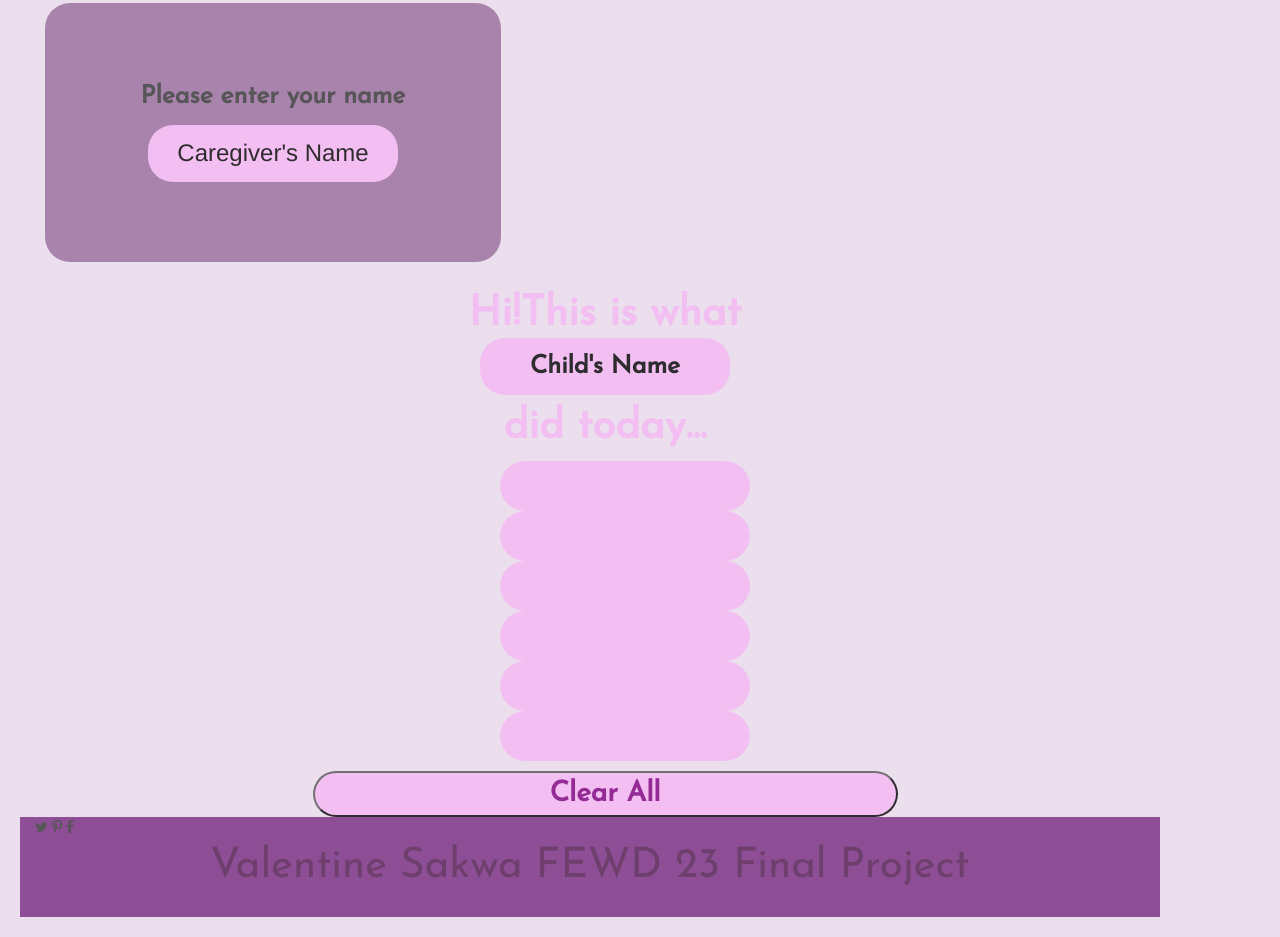
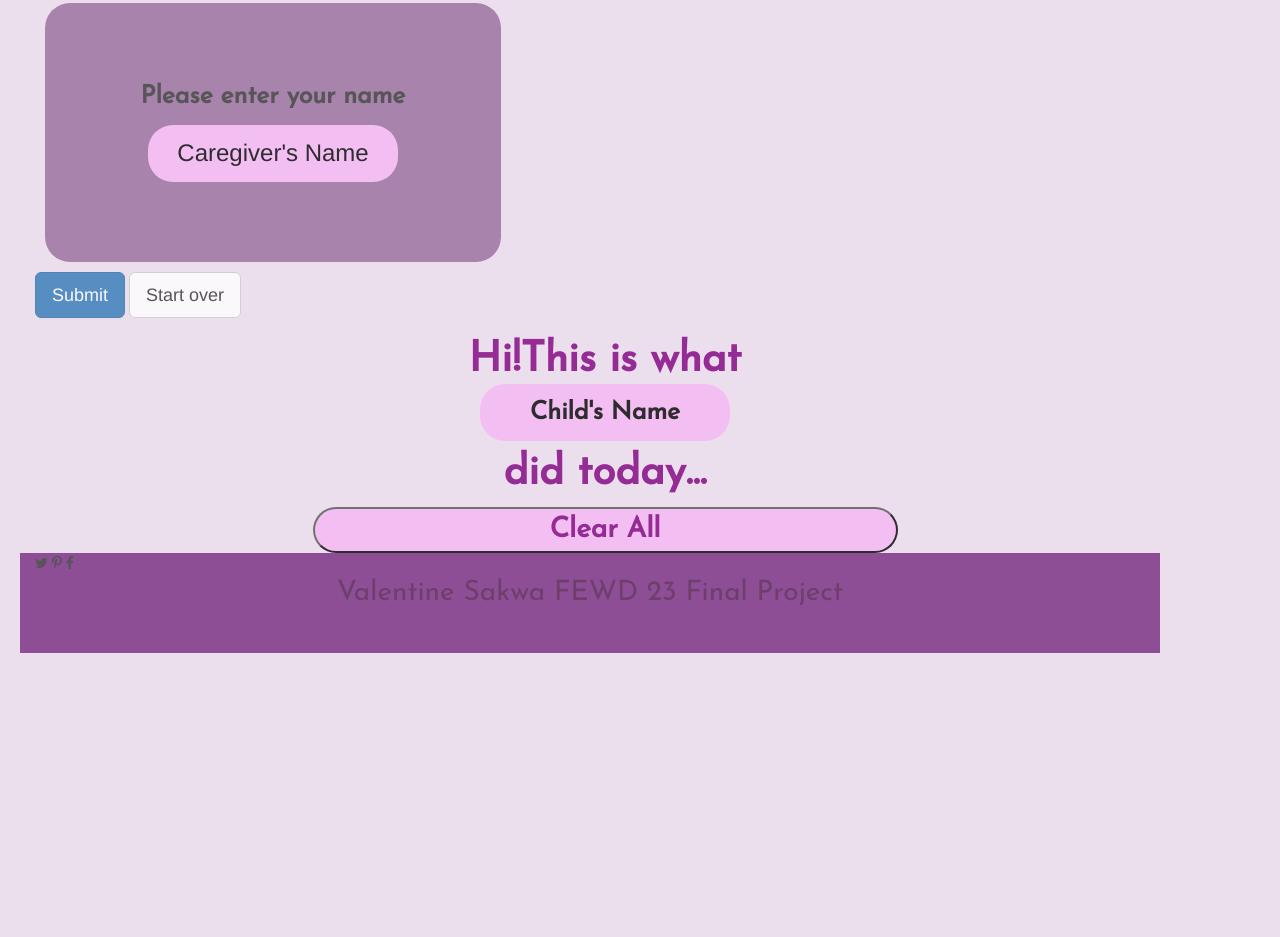
Before and after one commit to valeygal1990/valeygal1990.github.io, a plain HTML site: page html/tabs.html in a window 1280 px wide. Shown: the part 495-1432 px from the top of the page. After the commit the page ends 1168 px from the top, so only its background shows below. Drawn offline with nearby package versions, Linux system fonts and the light colour scheme; files that its build step writes are made by us from their sources; files whose address does not match are found by name.

Commit message:
Presentation commit

```diff
--- a/css/tabs.css
+++ b/css/tabs.css
@@ -208,7 +208,7 @@ footer p{
   font-weight: 300;
   text-align: center;
   color: #4F184E;
-  font-size: 3em;
+  font-size: 2em;
 }
 
 .clearAllButton input{
@@ -226,5 +226,9 @@ footer p{
 }
 
 .notepadTitle{
-color: #F5B8F4;
+color: purple;
 }
+
+.dailyNotes{
+  background:
+}
--- a/html/tabs.html
+++ b/html/tabs.html
@@ -37,7 +37,7 @@
 
 	</div>
 
-	<form>
+	<form id="mainForm">
 		<div class="transbox container">
 
 		<div class="tab-content clearfix">
@@ -51,8 +51,9 @@
 					</div>
 
 					<div class="inputBox">
-						<input type="text" name="caregiversName" value="Caregiver's Name">
+						<input type="text" name="caregiversName" value="Caregiver's Name" id="caregiversName">
 					</div><!--.inputBox-->
+
 				</section><!--caregiversForm-->
 			</h3>
 		</div>
@@ -63,7 +64,7 @@
 						<label for = "childsName"> Please enter the child's name
 						</label>
 					</div>
-					<input type = "text" name="childsName" value="Child's Name">
+					<input type = "text" name="childsName" value="Child's Name" id="childsName">
 
 				</section><!--childsName-->
 			</h3>
@@ -74,7 +75,7 @@
 					 <div class="activity">
 						<label for ="activity">Select an Activity</label>
 					</div> <!--activity -->
-					 <input type ="text" name ="activity" value ="activity">
+					 <input type ="text" name ="activity" value ="activity" id="inputField">
 
 
 					<select type= "select" name= "select" value= "select">
@@ -99,19 +100,15 @@
 				</section>
 		</div>
 		</div><!--transbox-->
+		<button id="submit-btn" type="button" class="btn btn-primary btn-lg">Submit</button>
+		<button id="startover-btn" type="button" class="btn btn-default btn-lg">Start over</button>
 	</form>
 
 				<form id="notepad" class="clearfix row">
 						<h1 class="notepadTitle">Hi!This is what
-							<div class="childsName"><input type = "text" name="childsName" value="Child's Name"></div> did today...</h1>
+							<div class="childsName"><input type = "text" name="childsName" value="Child's Name" id="inputField"></div> did today...</h1>
 
-						<ul>
-							<li><input type="text" class="notepad-line"></li>
-							<li><input type="text" class="notepad-line"></li>
-							<li><input type="text" class="notepad-line"></li>
-							<li><input type="text" class="notepad-line"></li>
-							<li><input type="text" class="notepad-line"></li>
-							<li><input type="text" class="notepad-line"></li>
+						<ul class="dailyNotes">
 
 						</ul>
 						<div class="clearAllButton">
```
Also changed, not shown: html/home.html (+12 -0 lines), js/tabs.js (+30 -0 lines).
